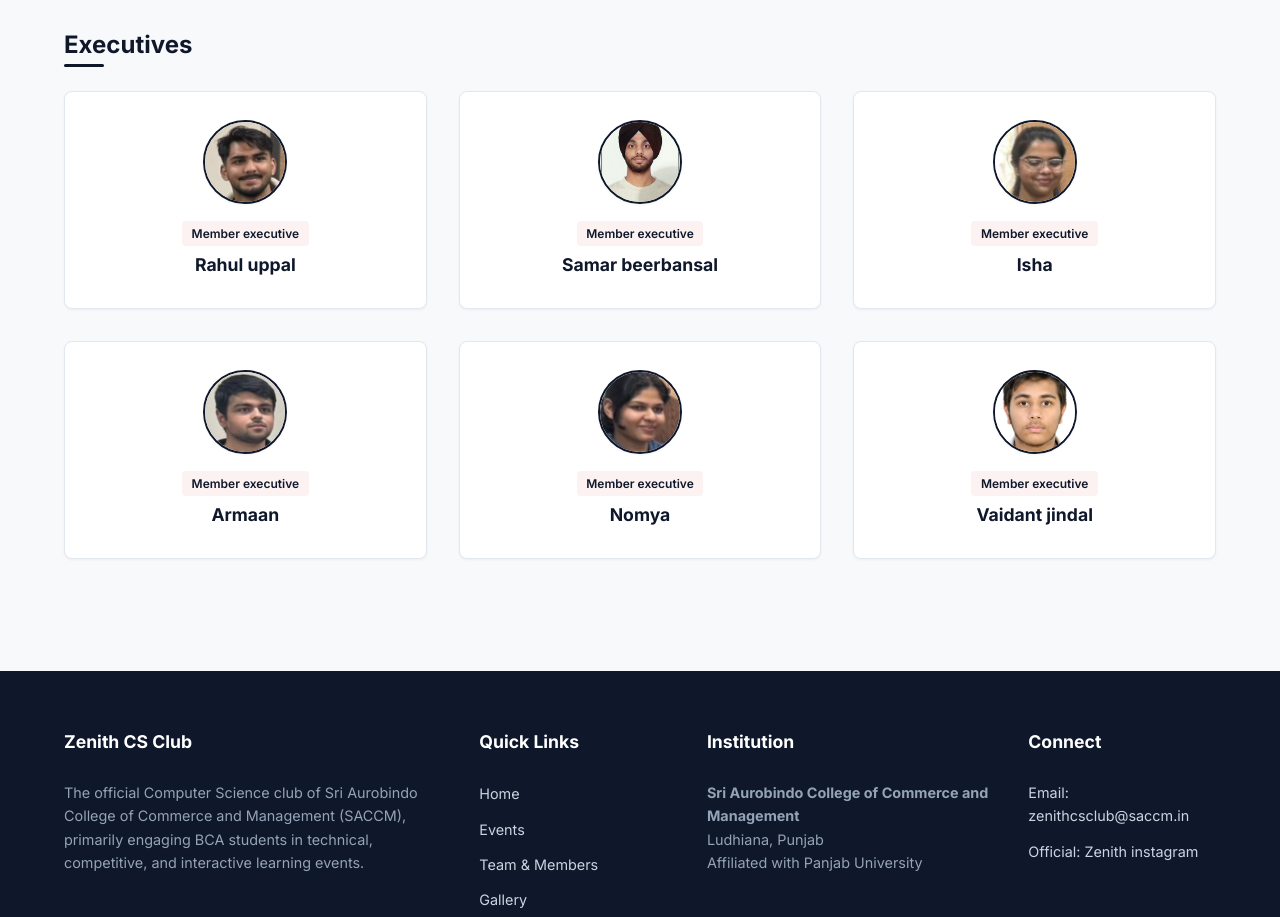
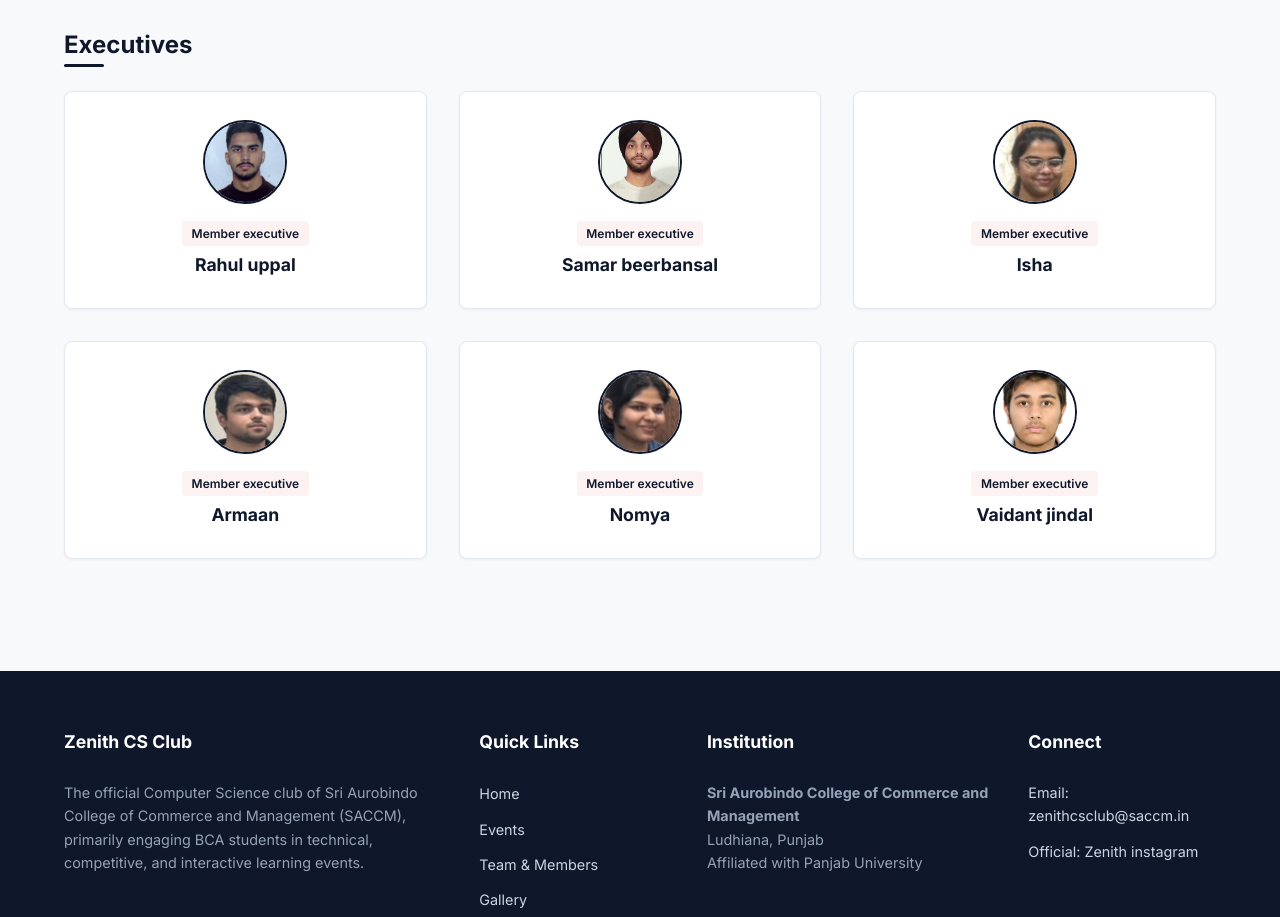
Before and after one commit to ArmaanCode2/Zenith, a React (Vite) app: page /team in a window 1280 px wide. Shown: the part 1140-2057 px from the top of the page. Built offline with nearby package versions, Linux system fonts and the light colour scheme.

Commit message:
changed 1 membera photo

```diff
--- a/src/data/members.js
+++ b/src/data/members.js
@@ -20,7 +20,7 @@ export const membersData = [
     name: "Rahul uppal",
     role: "Member executive",
     group: "Executives",
-    image: "/team/rahul.png",
+    image: "/team/rahul.jpg",
     featured: false
   },
   {
```
Also changed, not shown: public/team/rahul.jpg (added), public/team/rahul.png (deleted).
